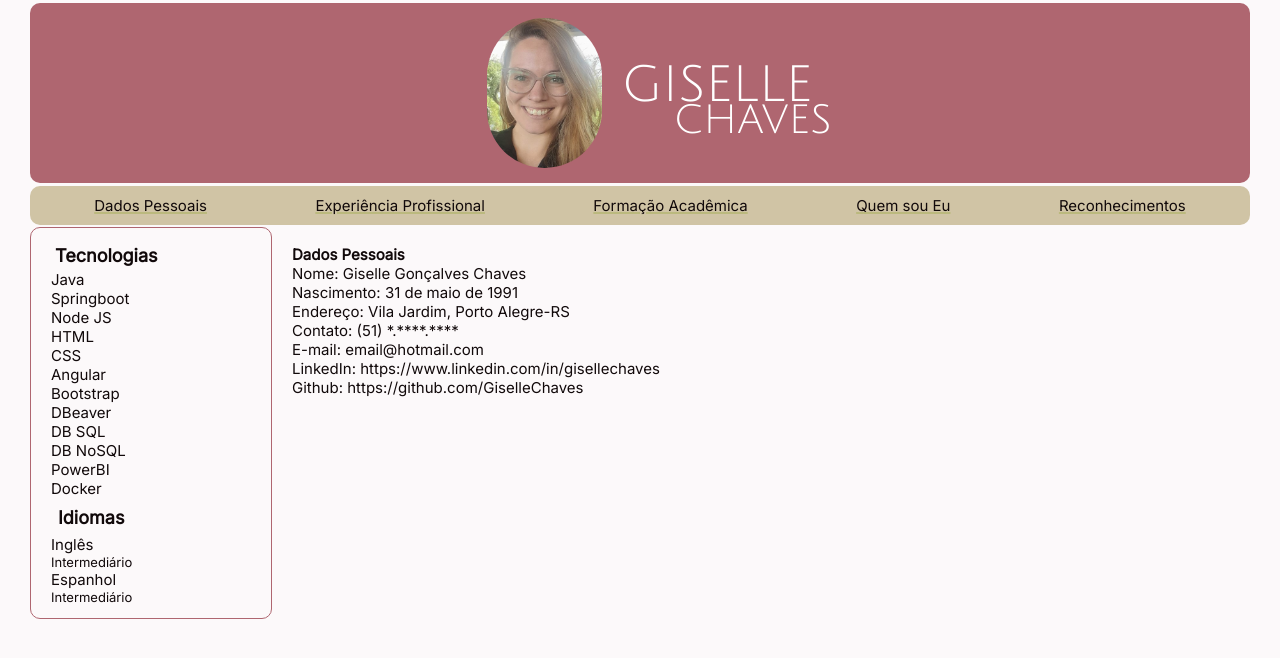
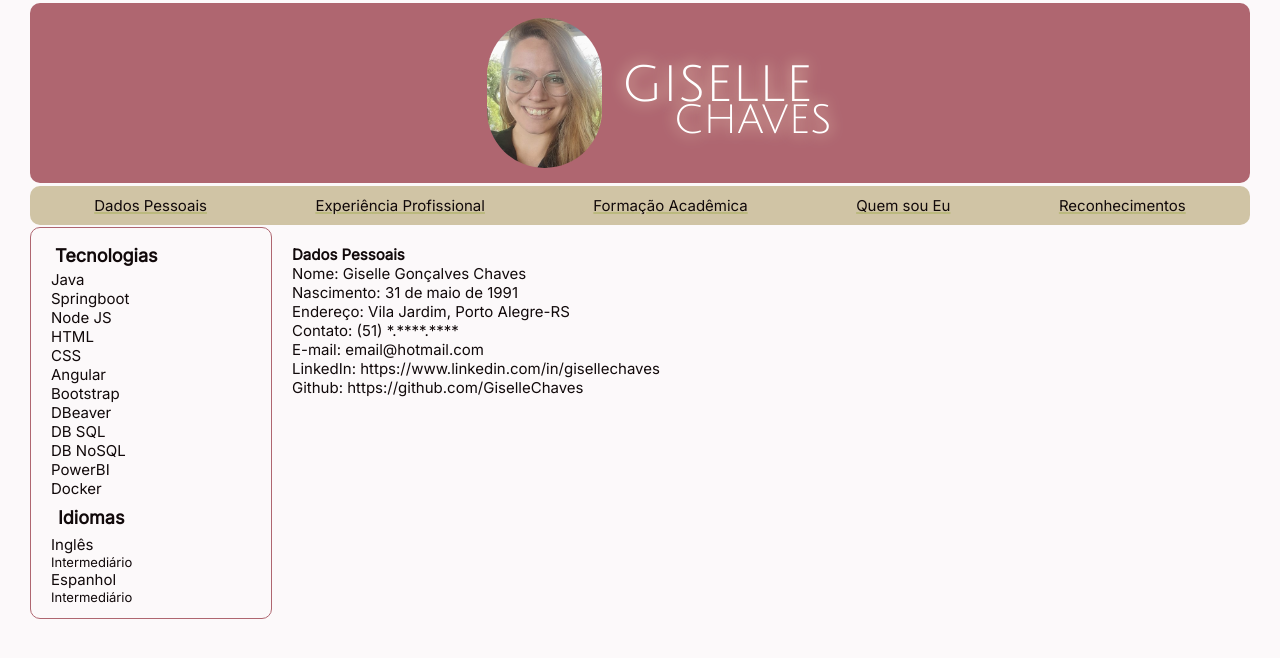
Before and after one commit to GiselleChaves/MyResumePage, a plain HTML site: page cvProject/index.html in a window 1280 px wide. Drawn offline with Linux system fonts and the light colour scheme.

Commit message:
Styling the header information first and last name

```diff
--- a/cvProject/src/CSS/style.css
+++ b/cvProject/src/CSS/style.css
@@ -50,6 +50,7 @@ body {
   color: #fff;
   font-weight: lighter;
   margin: 0px 0px 0px 0px;
+  text-shadow: 0px 0px 15px #fcf0cc;
 }
 
 .lastName {
@@ -60,6 +61,7 @@ body {
   color: #fff;
   font-weight: lighter;
   margin: 0px 0px 0px 52px;
+  text-shadow: 0px 0px 15px #fcf0cc;
 }
 
 .navbar {
@@ -83,6 +85,7 @@ body {
   justify-content: space-around;
   text-decoration: underline 1px;
   text-decoration-color: #af6670;
+  font-weight: bold;
 }
 
 .project-body {
```
